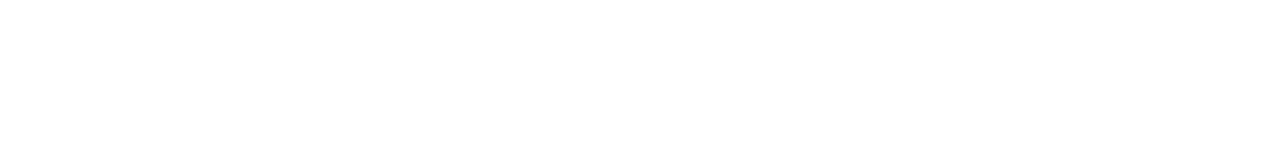
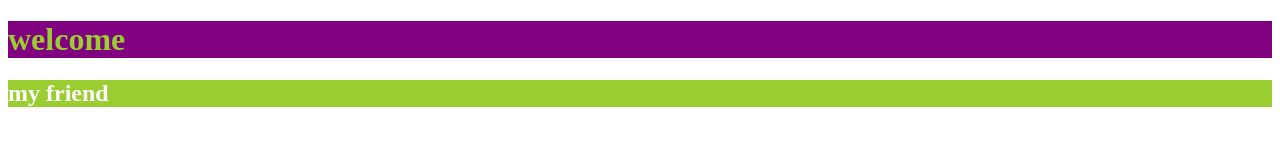
Before and after one commit to Awet-Tsegay/web_repo1, a plain HTML site: page index.html in a window 1280 px wide. Drawn offline with Linux system fonts and the light colour scheme.

Commit message:
style push

```diff
--- /dev/null
+++ b/Styles/pagestyle.css
@@ -0,0 +1,9 @@
+
+        h1{
+            background: purple;
+            color: yellowgreen;
+        }
+        h2{
+            background: yellowgreen;
+            color: white;
+        }
--- a/index.html
+++ b/index.html
@@ -4,8 +4,12 @@
     <meta charset="UTF-8">
     <meta name="viewport" content="width=device-width, initial-scale=1.0">
     <title>myfirstgit web</title>
+    <link rel="stylesheet" href="Styles/pagestyle.css"/>
+
 </head>
 <body>
-
+    <!-- <h1 style="background: green; color: white;">Lets move</h1> -->
+    <h1>welcome </h1>
+    <h2>my friend</h2>
 </body>
 </html>
```
